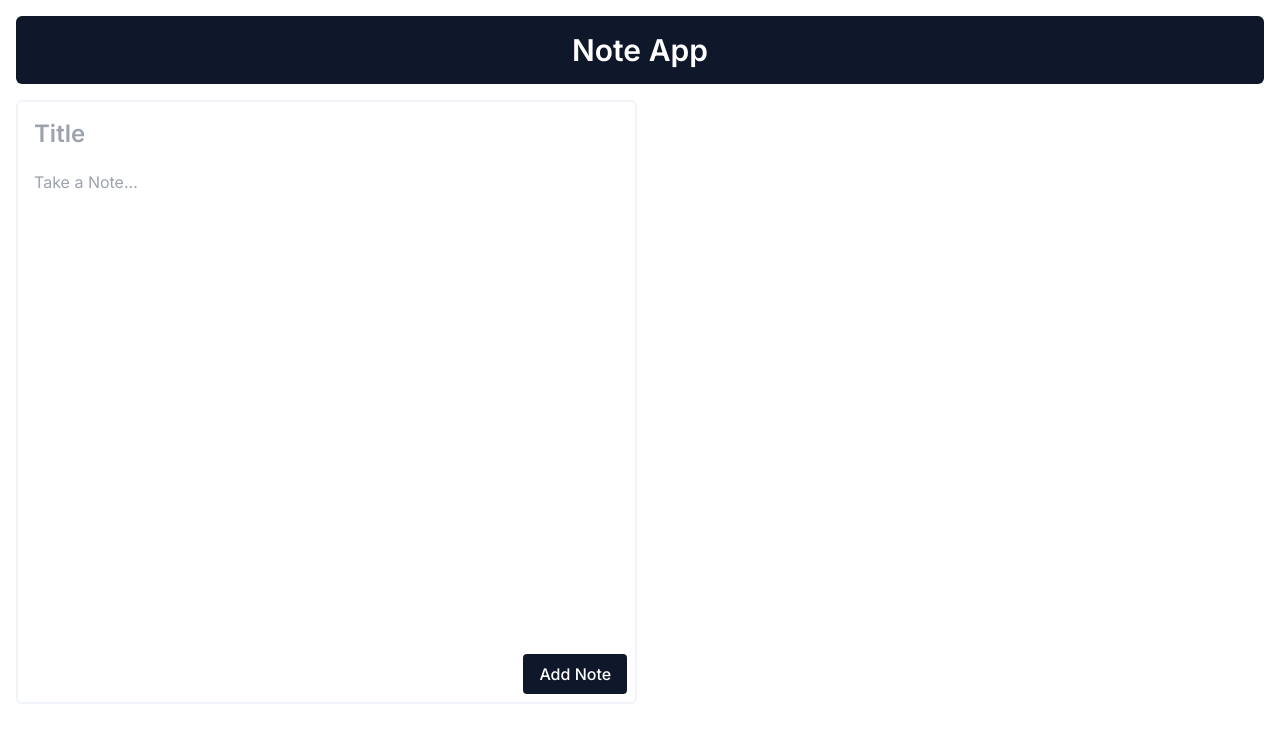
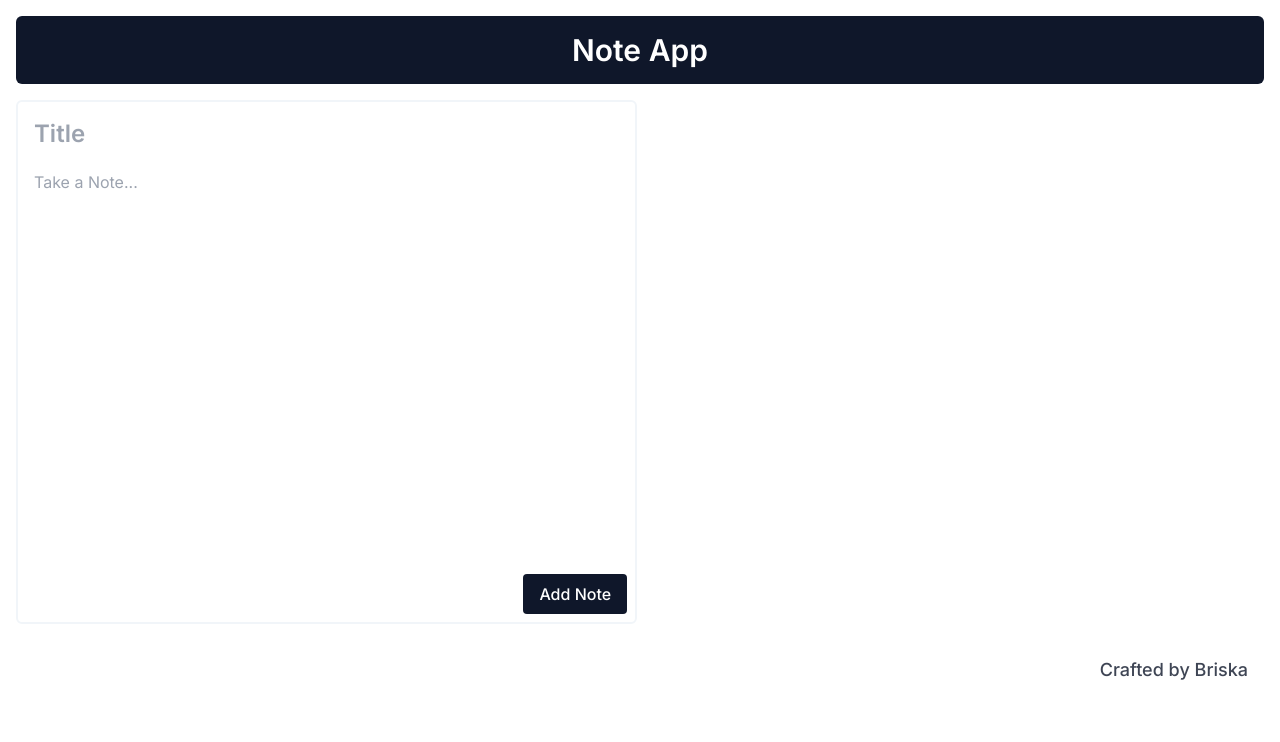
Before and after one commit to briskaanandaa/note-app, a Next.js app: page / in a window 1280 px wide. Shown: the top 742 px of the page. Built offline with nearby package versions, Linux system fonts and the light colour scheme.

Commit message:
Deployment

```diff
--- a/src/app/page.tsx
+++ b/src/app/page.tsx
@@ -1,16 +1,19 @@
 import CreateArea from "@/components/ui/CreateArea";
+import Footer from "../components/ui/Footer";
 import Navbar from "../components/ui/Navbar";
+
 
 
 
 
 export default function Home() {
   return (
-    <main className="flex min-h-screen flex-col items-center p-4">
+    <main className="flex min-h-screen flex-col items-center p-4 h-100vh">
       <Navbar/>
       <div className="w-full my-4">
       <CreateArea/>
       </div>
+      <Footer/>
 
     </main>
   );
--- a/src/components/ui/CreateArea.tsx
+++ b/src/components/ui/CreateArea.tsx
@@ -55,14 +55,14 @@ const CreateArea = () => {
           onChange={handleChange}
         />
         <textarea
-          className="p-2 focus:outline-none resize-none h-[60vh] w-full"
+          className="p-2 focus:outline-none resize-none h-[50vh] w-full"
           name="content"
           placeholder="Take a Note..."
           value={note.content}
           onChange={handleChange}
         />
         <button
-          className="mt-2 py-2 px-4 rounded-sm bg-slate-900 max-w-fit text-white font-medium"
+          className="mt-2 py-2 px-4 rounded-sm bg-slate-900 max-w-fit text-white font-medium hover:bg-slate-800"
           type="submit"
         >
           Add Note
@@ -75,7 +75,7 @@ const CreateArea = () => {
             <h2 className="p-2 focus:outline-none text-2xl font-semibold w-full">{note.title}</h2>
             <p className='p-2 focus:outline-none resize-none w-full'>{note.content}</p>
             <button
-              className="mt-2 py-2 px-4 rounded-sm bg-slate-900 max-w-fit text-white font-medium"
+              className="mt-2 py-2 px-4 rounded-sm bg-slate-900 max-w-fit text-white font-medium hover:bg-slate-800"
               onClick={() => handleDelete(note.id)}
             >
               Delete
--- /dev/null
+++ b/src/components/ui/Footer.tsx
@@ -0,0 +1,10 @@
+
+const Footer = () => {
+  return (
+    <div className="w-full p-4 rounded-md">
+      <h1 className="text-lg text-slate-900 font-medium text-end opacity-80 hover:opacity-100"> <a href="instagram.com/briskaanandaa">Crafted by Briska</a></h1>
+    </div>
+  )
+}
+
+export default Footer
```
